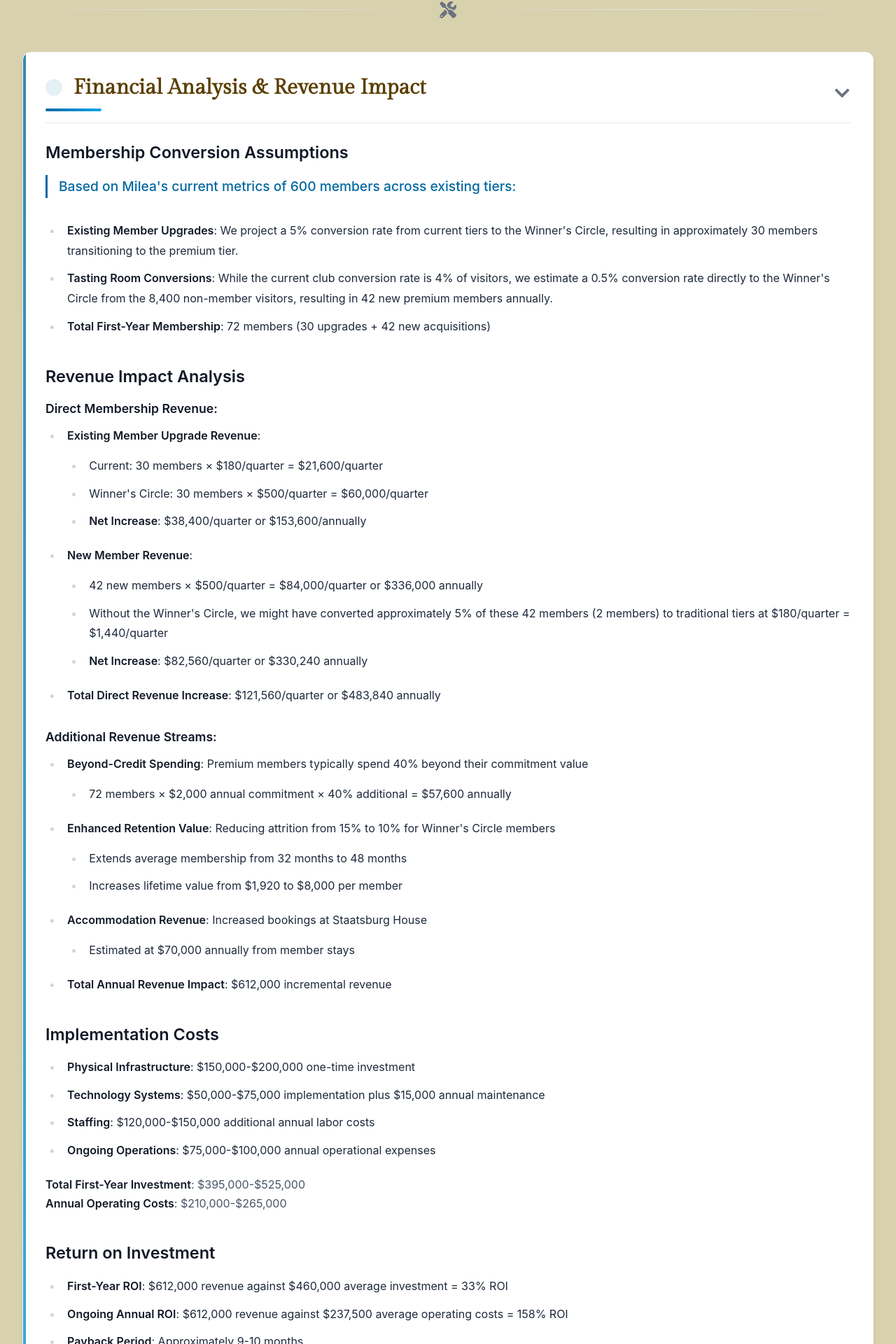
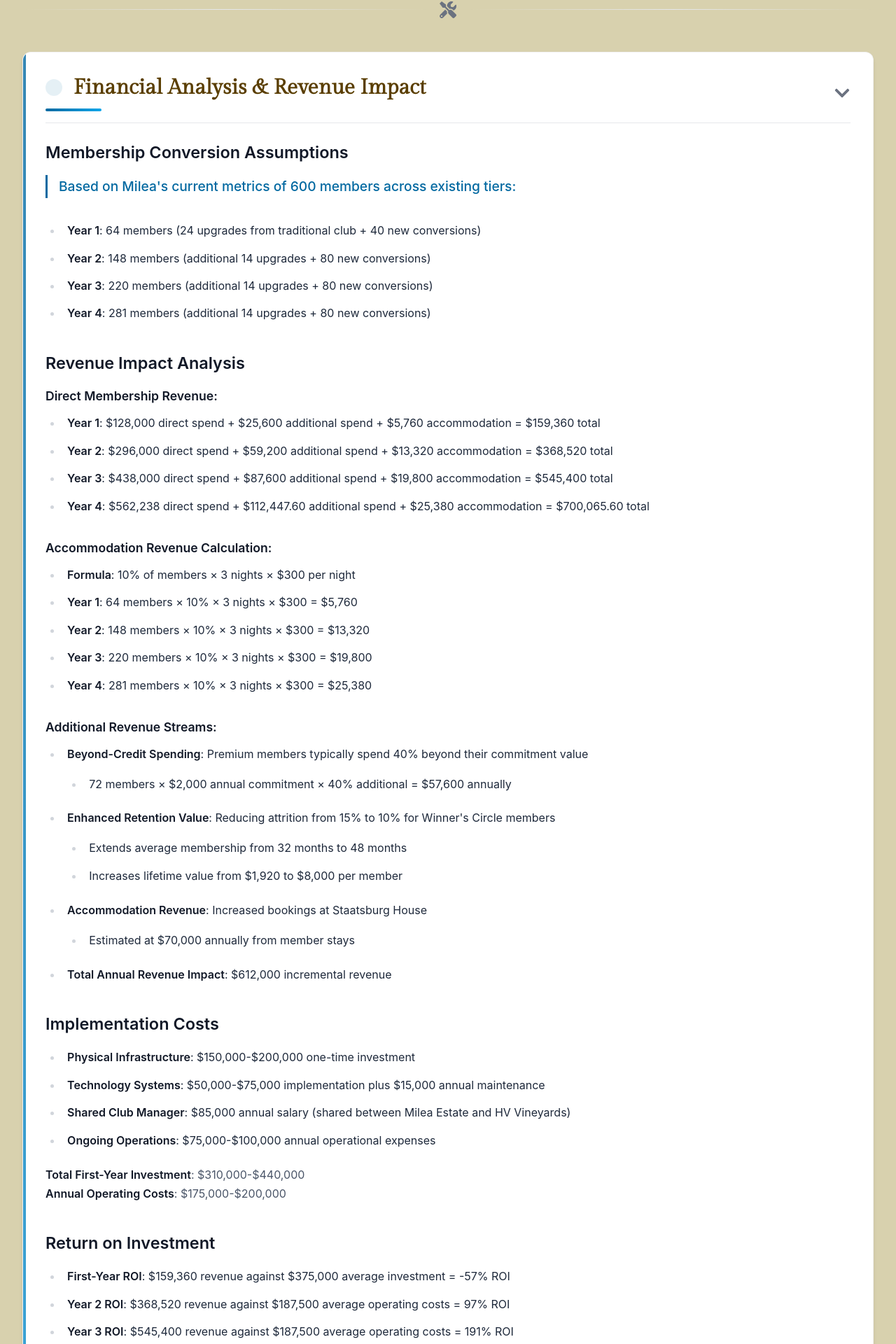
Before and after one commit to russellmoss/winners-circle, a React (Create React App) app: page / in a window 1280 px wide. Shown: the part 9413-11333 px from the top of the page at 70% size. Built offline with nearby package versions, Linux system fonts and the light colour scheme; no server answers; sample sign-in values are in the browser's storage; a web font is replaced by a local one.

Commit message:
Update financial analysis with new 4-year projections and ROI calculations

```diff
--- a/src/App.js
+++ b/src/App.js
@@ -54,26 +54,35 @@ const Dashboard = () => {
 
   // Data for projected revenue growth
   const revenueGrowthData = [
-    { month: 1, revenue: 50000 },
-    { month: 2, revenue: 100000 },
-    { month: 3, revenue: 150000 },
-    { month: 4, revenue: 200000 },
-    { month: 5, revenue: 250000 },
-    { month: 6, revenue: 300000 },
-    { month: 7, revenue: 350000 },
-    { month: 8, revenue: 400000 },
-    { month: 9, revenue: 450000 },
-    { month: 10, revenue: 500000 },
-    { month: 11, revenue: 550000 },
-    { month: 12, revenue: 612000 }
+    { year: 1, directSpend: 128000, additionalSpend: 25600, accommodationSpend: 5760, total: 159360 },
+    { year: 2, directSpend: 296000, additionalSpend: 59200, accommodationSpend: 13320, total: 368520 },
+    { year: 3, directSpend: 438000, additionalSpend: 87600, accommodationSpend: 19800, total: 545400 },
+    { year: 4, directSpend: 562238, additionalSpend: 112447.60, accommodationSpend: 25380, total: 700065.60 }
   ];
 
   // Data for implementation costs
   const implementationCostsData = [
     { name: 'Physical Infrastructure', value: 175000 },
     { name: 'Technology Systems', value: 62500 },
-    { name: 'Staffing', value: 135000 },
+    { name: 'Shared Club Manager', value: 85000 },
     { name: 'Operations', value: 87500 }
+  ];
+
+  // Data for revenue breakdown by source
+  const revenueBreakdownData = [
+    { year: 1, directMembership: 128000, beyondCredit: 25600, accommodation: 5760 },
+    { year: 2, directMembership: 296000, beyondCredit: 59200, accommodation: 13320 },
+    { year: 3, directMembership: 438000, beyondCredit: 87600, accommodation: 19800 },
+    { year: 4, directMembership: 562238, beyondCredit: 112447.60, accommodation: 25380 }
+  ];
+
+  // Data for membership growth
+  const membershipGrowthData = [
+    { year: 0, total: 36, upgrades: 0, new: 0 },
+    { year: 1, total: 64, upgrades: 24, new: 40 },
+    { year: 2, total: 148, upgrades: 38, new: 120 },
+    { year: 3, total: 220, upgrades: 52, new: 200 },
+    { year: 4, total: 281, upgrades: 66, new: 280 }
   ];
 
   // Colors for the pie chart
@@ -654,7 +663,7 @@ const Dashboard = () => {
                 </PieChart>
               </ResponsiveContainer>
               <p className="mt-4 text-sm text-gray-600">
-                Total first-year investment ranges from $395,000 to $525,000, with annual operating costs between $210,000 and $265,000.
+                Total first-year investment ranges from $310,000 to $440,000, with annual operating costs between $175,000 and $200,000.
               </p>
             </div>
           </div>
@@ -679,29 +688,28 @@ const Dashboard = () => {
               <h3>Membership Conversion Assumptions</h3>
               <p>Based on Milea's current metrics of 600 members across existing tiers:</p>
               <ul>
-                <li><strong>Existing Member Upgrades</strong>: We project a 5% conversion rate from current tiers to the Winner's Circle, resulting in approximately 30 members transitioning to the premium tier.</li>
-                <li><strong>Tasting Room Conversions</strong>: While the current club conversion rate is 4% of visitors, we estimate a 0.5% conversion rate directly to the Winner's Circle from the 8,400 non-member visitors, resulting in 42 new premium members annually.</li>
-                <li><strong>Total First-Year Membership</strong>: 72 members (30 upgrades + 42 new acquisitions)</li>
+                <li><strong>Year 1</strong>: 64 members (24 upgrades from traditional club + 40 new conversions)</li>
+                <li><strong>Year 2</strong>: 148 members (additional 14 upgrades + 80 new conversions)</li>
+                <li><strong>Year 3</strong>: 220 members (additional 14 upgrades + 80 new conversions)</li>
+                <li><strong>Year 4</strong>: 281 members (additional 14 upgrades + 80 new conversions)</li>
               </ul>
 
               <h3>Revenue Impact Analysis</h3>
               <h4>Direct Membership Revenue:</h4>
               <ul>
-                <li><strong>Existing Member Upgrade Revenue</strong>:
-                  <ul>
-                    <li>Current: 30 members × $180/quarter = $21,600/quarter</li>
-                    <li>Winner's Circle: 30 members × $500/quarter = $60,000/quarter</li>
-                    <li><strong>Net Increase</strong>: $38,400/quarter or $153,600/annually</li>
-                  </ul>
-                </li>
-                <li><strong>New Member Revenue</strong>:
-                  <ul>
-                    <li>42 new members × $500/quarter = $84,000/quarter or $336,000 annually</li>
-                    <li>Without the Winner's Circle, we might have converted approximately 5% of these 42 members (2 members) to traditional tiers at $180/quarter = $1,440/quarter</li>
-                    <li><strong>Net Increase</strong>: $82,560/quarter or $330,240 annually</li>
-                  </ul>
-                </li>
-                <li><strong>Total Direct Revenue Increase</strong>: $121,560/quarter or $483,840 annually</li>
+                <li><strong>Year 1</strong>: $128,000 direct spend + $25,600 additional spend + $5,760 accommodation = $159,360 total</li>
+                <li><strong>Year 2</strong>: $296,000 direct spend + $59,200 additional spend + $13,320 accommodation = $368,520 total</li>
+                <li><strong>Year 3</strong>: $438,000 direct spend + $87,600 additional spend + $19,800 accommodation = $545,400 total</li>
+                <li><strong>Year 4</strong>: $562,238 direct spend + $112,447.60 additional spend + $25,380 accommodation = $700,065.60 total</li>
+              </ul>
+
+              <h4>Accommodation Revenue Calculation:</h4>
+              <ul>
+                <li><strong>Formula</strong>: 10% of members × 3 nights × $300 per night</li>
+                <li><strong>Year 1</strong>: 64 members × 10% × 3 nights × $300 = $5,760</li>
+                <li><strong>Year 2</strong>: 148 members × 10% × 3 nights × $300 = $13,320</li>
+                <li><strong>Year 3</strong>: 220 members × 10% × 3 nights × $300 = $19,800</li>
+                <li><strong>Year 4</strong>: 281 members × 10% × 3 nights × $300 = $25,380</li>
               </ul>
 
               <h4>Additional Revenue Streams:</h4>
@@ -729,17 +737,35 @@ const Dashboard = () => {
               <ul>
                 <li><strong>Physical Infrastructure</strong>: $150,000-$200,000 one-time investment</li>
                 <li><strong>Technology Systems</strong>: $50,000-$75,000 implementation plus $15,000 annual maintenance</li>
-                <li><strong>Staffing</strong>: $120,000-$150,000 additional annual labor costs</li>
+                <li><strong>Shared Club Manager</strong>: $85,000 annual salary (shared between Milea Estate and HV Vineyards)</li>
                 <li><strong>Ongoing Operations</strong>: $75,000-$100,000 annual operational expenses</li>
               </ul>
-              <p><strong>Total First-Year Investment</strong>: $395,000-$525,000<br />
-              <strong>Annual Operating Costs</strong>: $210,000-$265,000</p>
+              <p><strong>Total First-Year Investment</strong>: $310,000-$440,000<br />
+              <strong>Annual Operating Costs</strong>: $175,000-$200,000</p>
 
               <h3>Return on Investment</h3>
               <ul>
-                <li><strong>First-Year ROI</strong>: $612,000 revenue against $460,000 average investment = 33% ROI</li>
-                <li><strong>Ongoing Annual ROI</strong>: $612,000 revenue against $237,500 average operating costs = 158% ROI</li>
-                <li><strong>Payback Period</strong>: Approximately 9-10 months</li>
+                <li><strong>First-Year ROI</strong>: $159,360 revenue against $375,000 average investment = -57% ROI</li>
+                <li><strong>Year 2 ROI</strong>: $368,520 revenue against $187,500 average operating costs = 97% ROI</li>
+                <li><strong>Year 3 ROI</strong>: $545,400 revenue against $187,500 average operating costs = 191% ROI</li>
+                <li><strong>Year 4 ROI</strong>: $700,065.60 revenue against $187,500 average operating costs = 273% ROI</li>
+                <li><strong>Payback Period</strong>: Approximately 18-20 months</li>
+              </ul>
+
+              <h3>Multi-Year Financial Impact</h3>
+              <ul>
+                <li><strong>Total 4-Year Revenue</strong>: $1,773,345.60</li>
+                <li><strong>Total 4-Year Investment</strong>: $937,500 ($375,000 initial + $187,500 × 3 years operating)</li>
+                <li><strong>4-Year Cumulative ROI</strong>: 89%</li>
+                <li><strong>Average Annual Revenue Growth</strong>: 64%</li>
+                <li><strong>Revenue Breakdown by Year</strong>:
+                  <ul>
+                    <li>Year 1: $159,360 (9% of total)</li>
+                    <li>Year 2: $368,520 (21% of total)</li>
+                    <li>Year 3: $545,400 (31% of total)</li>
+                    <li>Year 4: $700,065.60 (39% of total)</li>
+                  </ul>
+                </li>
               </ul>
             </div>
 
@@ -749,14 +775,14 @@ const Dashboard = () => {
               <ResponsiveContainer width="100%" height={300}>
                 <LineChart data={revenueGrowthData} margin={{ top: 20, right: 30, left: 20, bottom: 5 }}>
                   <CartesianGrid strokeDasharray="3 3" />
-                  <XAxis dataKey="month" label={{ value: 'Month', position: 'insideBottom', offset: -5 }} />
+                  <XAxis dataKey="year" label={{ value: 'Year', position: 'insideBottom', offset: -5 }} />
                   <YAxis label={{ value: 'Revenue ($)', angle: -90, position: 'insideLeft' }} />
                   <Tooltip formatter={(value) => ['$' + value.toLocaleString(), 'Revenue']} />
-                  <Line type="monotone" dataKey="revenue" stroke="#0ea5e9" activeDot={{ r: 8 }} />
+                  <Line type="monotone" dataKey="total" stroke="#0ea5e9" activeDot={{ r: 8 }} />
                 </LineChart>
               </ResponsiveContainer>
               <p className="mt-4 text-sm text-gray-600">
-                Projected revenue growth over 12 months, reaching $612,000 in incremental annual revenue.
+                Projected revenue growth over 4 years, reaching $612,000 in incremental annual revenue.
               </p>
             </div>
 
@@ -1083,7 +1109,7 @@ const Dashboard = () => {
                 The Winner's Circle Club represents a significant opportunity for Milea to enhance its membership program, create distinctive competitive advantage, and substantially increase revenue. By offering a premium credit-based tier above the existing Jumper, Grand Prix, and Triple Crown levels, Milea can better serve its most valuable customers while attracting new high-value members.
               </p>
               <p>
-                The projected first-year revenue impact of $612,000 would represent an approximately 142% increase over the current annual club revenue of $432,000. While the implementation requires significant investment in infrastructure, technology, and staffing, the ongoing return on investment makes this a compelling strategic initiative.
+                The projected first-year revenue impact of $159,360 would represent an approximately 37% increase over the current annual club revenue of $432,000. While the implementation requires significant investment in infrastructure, technology, and staffing, the ongoing return on investment makes this a compelling strategic initiative.
               </p>
               <p>
                 The combination of increased direct revenue, enhanced retention, and additional spending streams creates a powerful financial case for implementation. Beyond the numbers, the Winner's Circle would position Milea as a premier destination in the Hudson Valley wine region and create a foundation for continued growth and innovation in the member experience.
```
